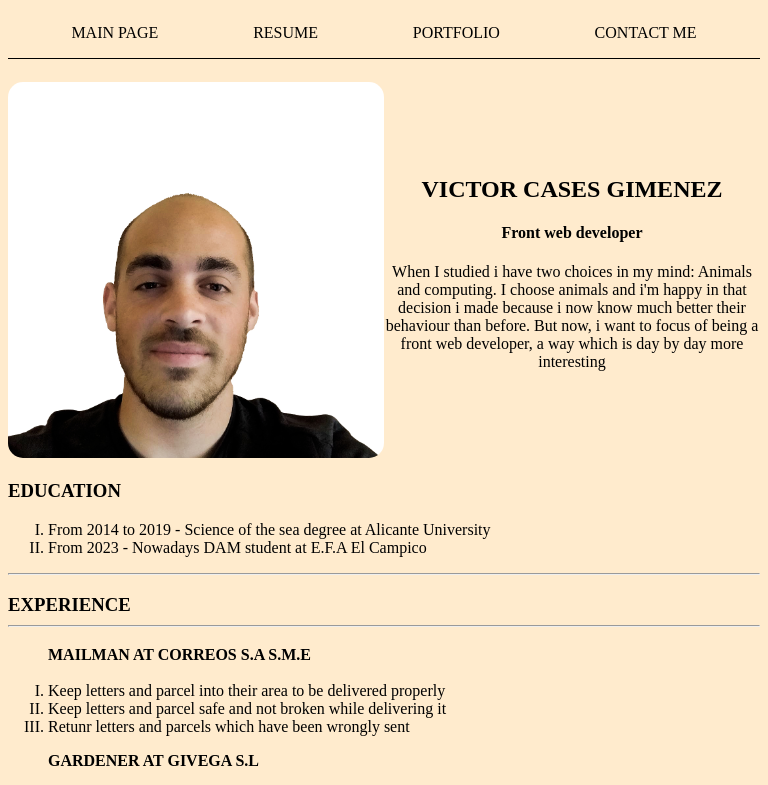
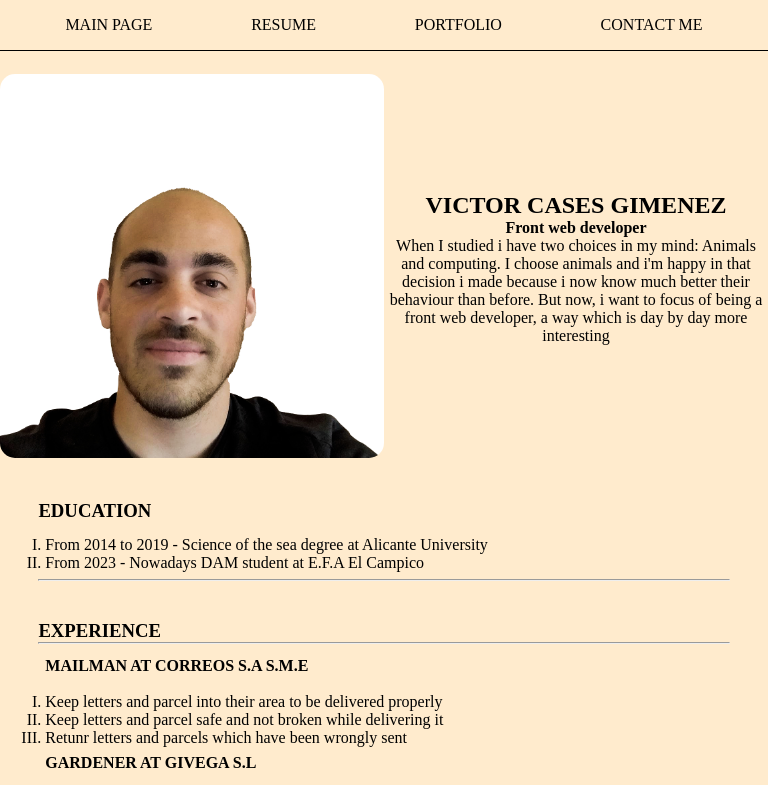
Before and after one commit to victorcases/Portfolio, a plain HTML site: page resume.html in a window 768 px wide. Shown: the top 785 px of the page. Drawn offline with Linux system fonts and the light colour scheme.

Commit message:
Ajuste de CSS

```diff
--- a/estilos/contacme.css
+++ b/estilos/contacme.css
@@ -1,4 +1,7 @@
 *{
+    margin: 0;
+    padding: 0;
+    box-sizing: border-box;
     background-color: blanchedalmond;
 }
 nav{
@@ -16,6 +19,8 @@ nav a:hover{
     color: gold;
 }
 h2{
+    margin-top: 5%;
+    margin-bottom: 5%;
     text-align: center;
 }
 form{
--- a/estilos/index.css
+++ b/estilos/index.css
@@ -1,4 +1,7 @@
 *{
+    margin: 0;
+    padding: 0;
+    box-sizing: border-box;
     background-color: blanchedalmond;
 }
 nav{
--- a/estilos/resume.css
+++ b/estilos/resume.css
@@ -1,4 +1,7 @@
 *{
+    margin: 0;
+    padding: 0;
+    box-sizing: border-box;
     background-color: blanchedalmond;
 }
 nav{
@@ -25,13 +28,22 @@ nav a:hover{
     display: inline-block;
     padding: 3rem;
 }
-
+.educacion, .experience{
+    margin: 5%;
+}
+.educacion h3{
+    margin-bottom: 2%;
+}
+.experience h3{
+margin-bottom: 2%;
+}
 .foto img{
     width: 100%;
     border-radius: 15px;
 }
 ul{
     list-style: upper-roman;
+    margin: 1%;
 }
 .button{
     text-align: center;
@@ -73,6 +85,19 @@ ul{
         text-align: center;
         padding: 0rem;
     }
+    .educacion, .experience{
+        margin: 5%;
+    }
+    .educacion h3{
+        margin-bottom: 2%;
+    }
+    .experience h3{
+    margin-bottom: 2%;
+    }
+    ul{
+        list-style: upper-roman;
+        margin: 1%;
+    }
 }
 
 @media (min-width: 481px) and (max-width: 767px){
@@ -96,4 +121,16 @@ ul{
     h3{
         text-align: center;
     }
+    .educacion, .experience{
+        margin: 5%;
+    }
+    .educacion h3{
+        margin-bottom: 2%;
+    }
+    .experience h3{
+    margin-bottom: 2%;
+    }
+    ul{
+        list-style: upper-roman;
+        margin: 1%;}
 }
```
